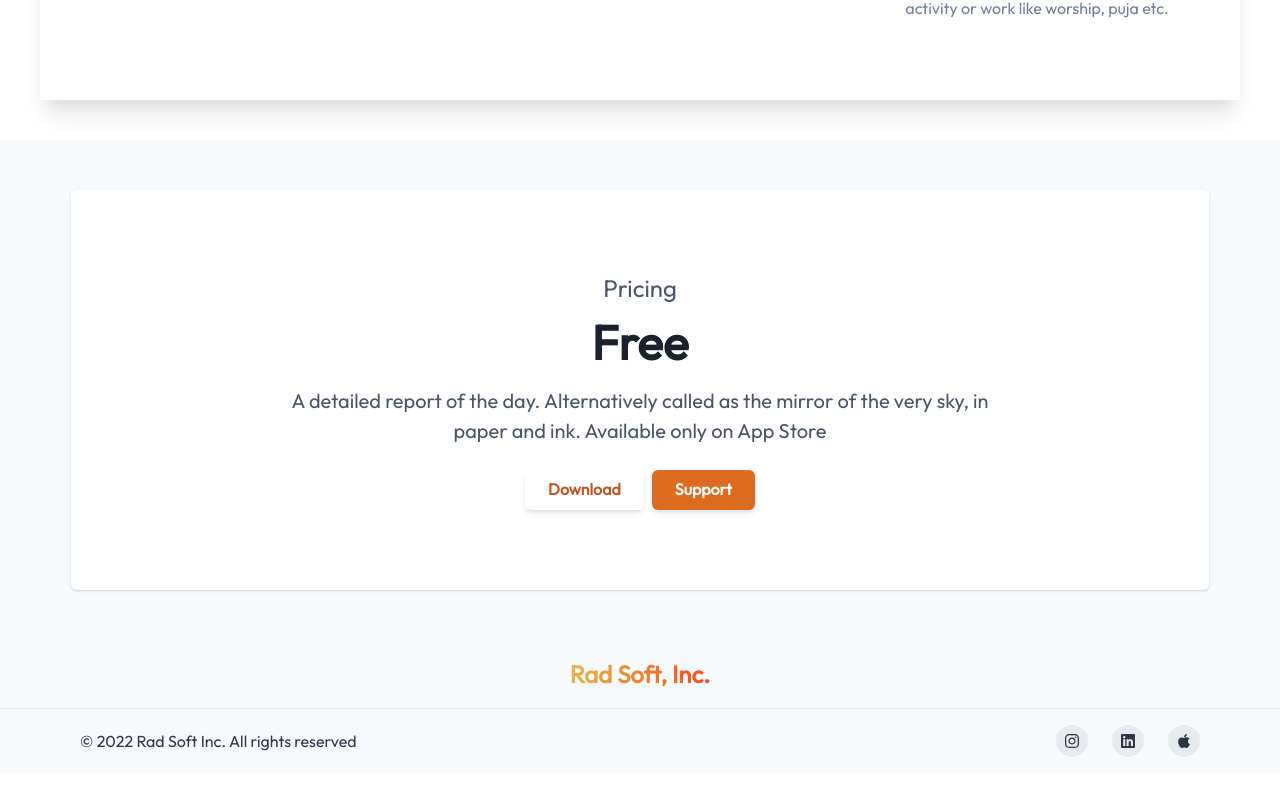
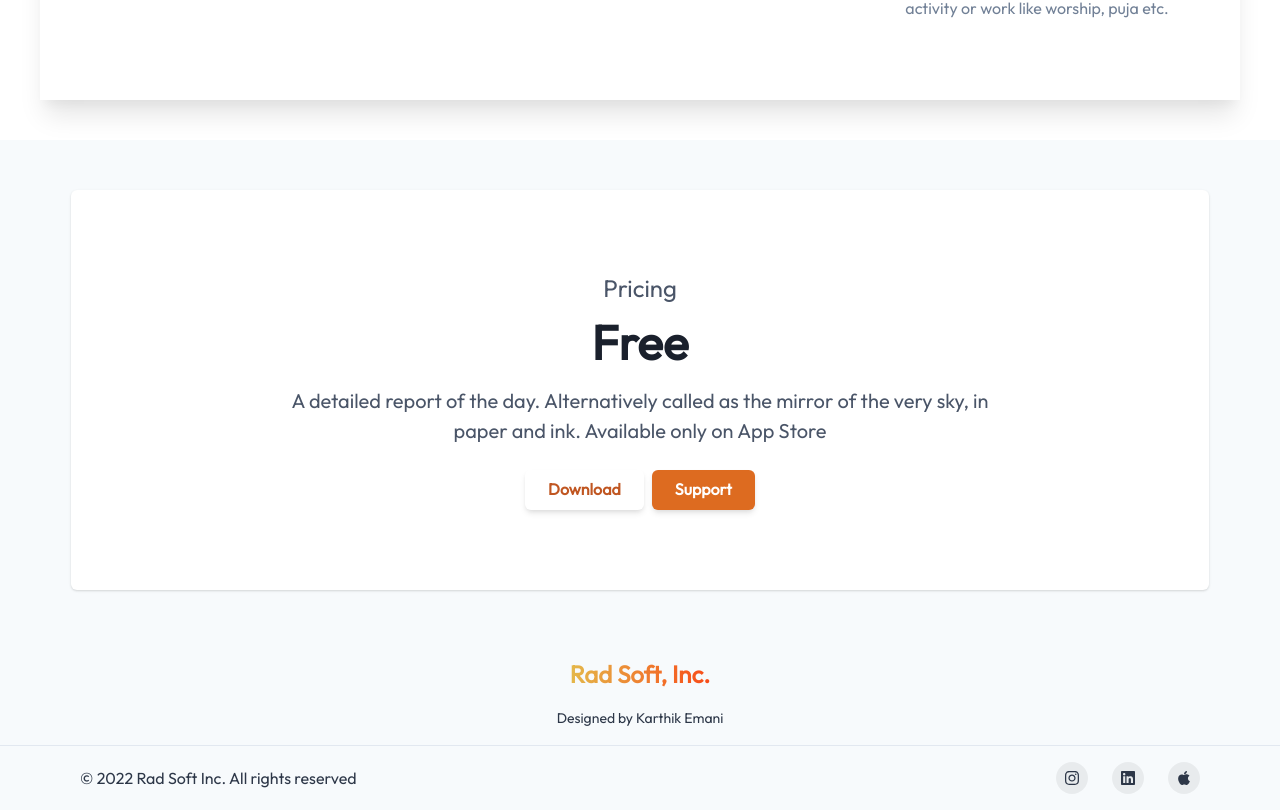
Before and after one commit to geeth24/mypanchang-website, a React (Create React App) app: page / in a window 1280 px wide. Shown: the part 2645-3455 px from the top of the page. Before the commit the page ends 3418 px from the top, so only its background shows below. Built offline with nearby package versions, Linux system fonts and the light colour scheme.

Commit message:
Add Credit

```diff
--- a/src/components/Footer/Footer.jsx
+++ b/src/components/Footer/Footer.jsx
@@ -9,7 +9,6 @@ import {
 } from "@chakra-ui/react";
 import { FaApple, FaInstagram, FaLinkedin } from "react-icons/fa";
 import { ReactNode } from "react";
-
 
 const SocialButton = ({
   children,
@@ -65,6 +64,7 @@ export default function Footer() {
         >
           Rad Soft, Inc.
         </Text>
+        <Text fontSize={"sm"}>Designed by Karthik Emani</Text>
       </Container>
 
       <Box
```
